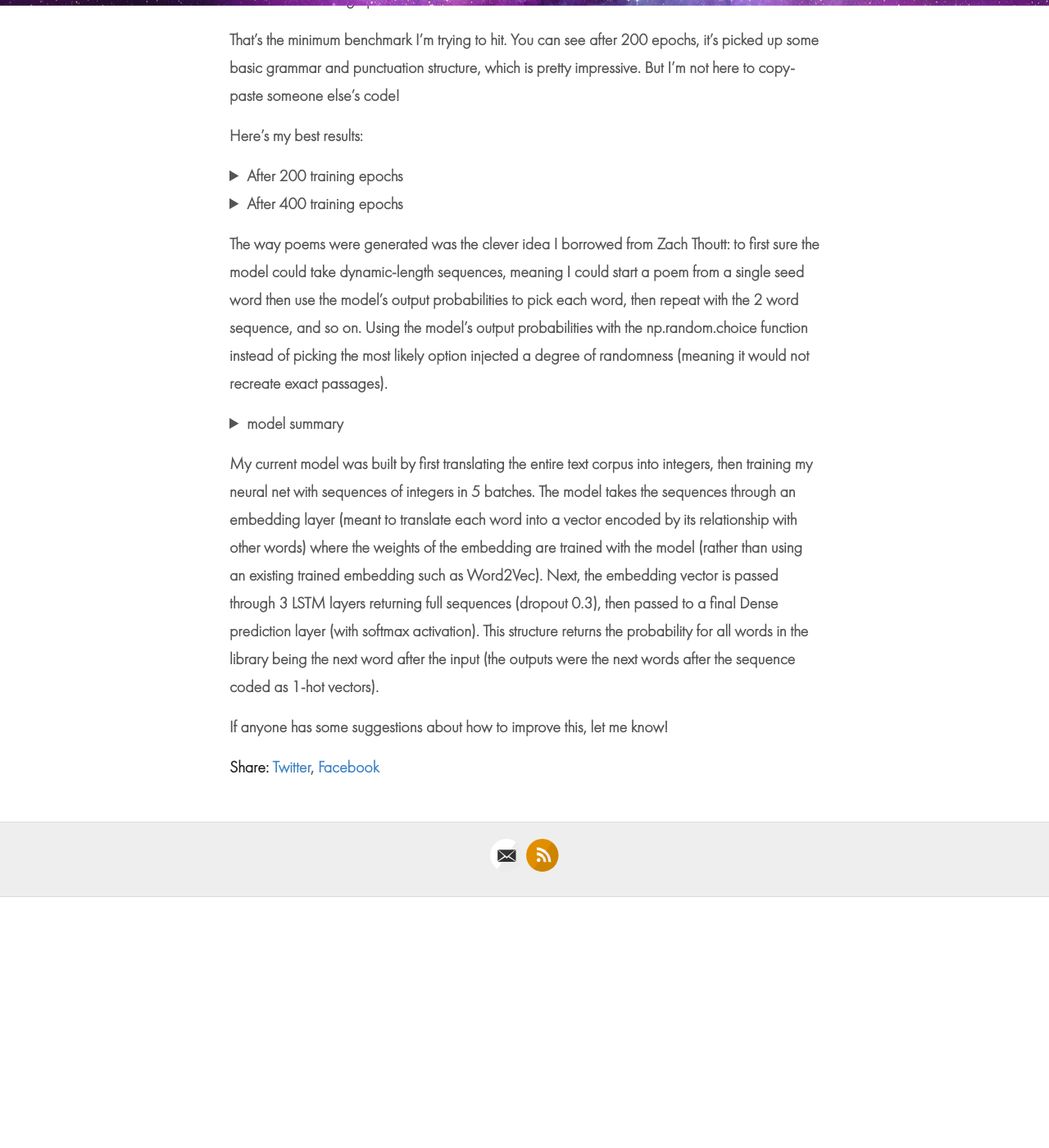
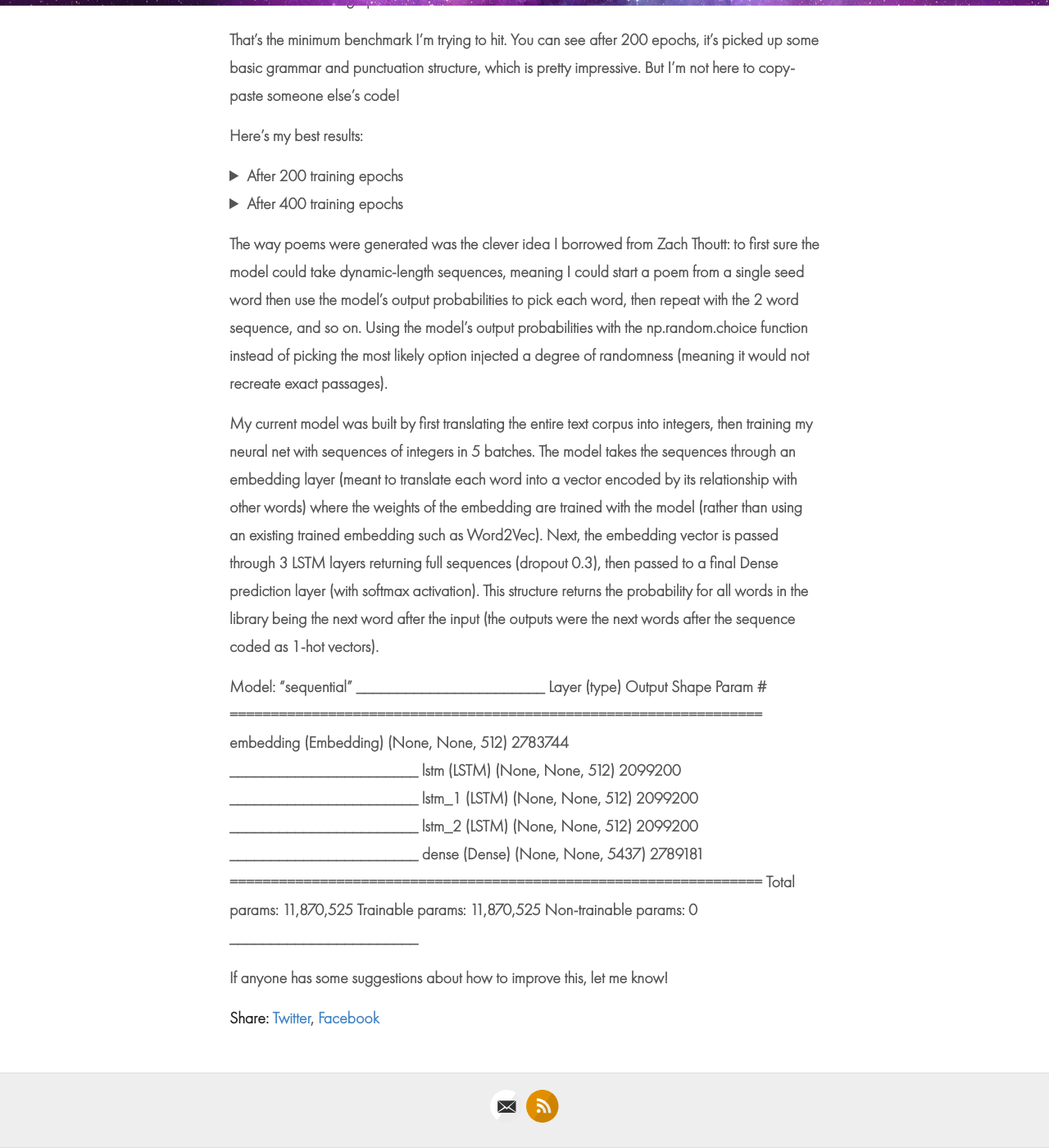
Before and after one commit to hana-dampf/hana-dampf.github.io, a Jekyll site: the page built from _posts/2019-07-03-NLPinPython.md, in a window 1280 px wide and 1400 px high, scrolled down 747 px. Shown: the whole window at 82% size. Built offline with Jekyll 4.4.1, drawn with Linux system fonts in a browser that asks for light colours; comment, search, counter and statistics services are not loaded; before the commit the page ends 1841 px from its top, so only the background shows below that.

Commit message:
Update 2019-07-03-NLPinPython.md

```diff
--- a/_posts/2019-07-03-NLPinPython.md
+++ b/_posts/2019-07-03-NLPinPython.md
@@ -38,30 +38,26 @@ Blah Blah
 
 The way poems were generated was the clever idea I borrowed from Zach Thoutt: to first sure the model could take dynamic-length sequences, meaning I could start a poem from a single seed word then use the model's output probabilities to pick each word, then repeat with the 2 word sequence, and so on. Using the model's output probabilities with the np.random.choice function instead of picking the most likely option injected a degree of randomness (meaning it would not recreate exact passages).
 
-
-<details>
-<summary>model summary</summary>
-<br>
-Model: "sequential"<br>
-_________________________________________________________________<br>
-Layer (type)                 Output Shape              Param #   <br>
-=================================================================<br>
-embedding (Embedding)        (None, None, 512)         2783744   <br>
-_________________________________________________________________<br>
-lstm (LSTM)                  (None, None, 512)         2099200   <br>
-_________________________________________________________________<br>
-lstm_1 (LSTM)                (None, None, 512)         2099200   <br>
-_________________________________________________________________<br>
-lstm_2 (LSTM)                (None, None, 512)         2099200   <br>
-_________________________________________________________________<br>
-dense (Dense)                (None, None, 5437)        2789181   <br>
-=================================================================<br>
-Total params: 11,870,525<br>
-Trainable params: 11,870,525<br>
-Non-trainable params: 0<br>
-_________________________________________________________________<br>
-</details>
-
 My current model was built by first translating the entire text corpus into integers, then training my neural net with sequences of integers in 5 batches. The model takes the sequences through an embedding layer (meant to translate each word into a vector encoded by its relationship with other words) where the weights of the embedding are trained with the model (rather than using an existing trained embedding such as Word2Vec). Next, the embedding vector is passed through 3 LSTM layers returning full sequences (dropout 0.3), then passed to a final Dense prediction layer (with softmax activation). This structure returns the probability for all words in the library being the next word after the input (the outputs were the next words after the sequence coded as 1-hot vectors).
 
+Model: "sequential"
+_________________________________________________________________
+Layer (type)                 Output Shape              Param #
+=================================================================
+embedding (Embedding)        (None, None, 512)         2783744
+_________________________________________________________________
+lstm (LSTM)                  (None, None, 512)         2099200
+_________________________________________________________________
+lstm_1 (LSTM)                (None, None, 512)         2099200
+_________________________________________________________________
+lstm_2 (LSTM)                (None, None, 512)         2099200
+_________________________________________________________________
+dense (Dense)                (None, None, 5437)        2789181
+=================================================================
+Total params: 11,870,525
+Trainable params: 11,870,525
+Non-trainable params: 0
+_________________________________________________________________
+
+
 If anyone has some suggestions about how to improve this, let me know!
```
